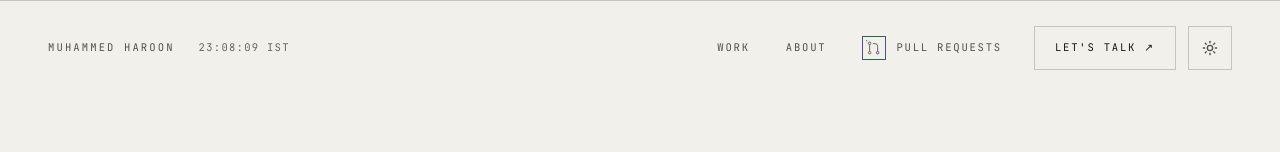
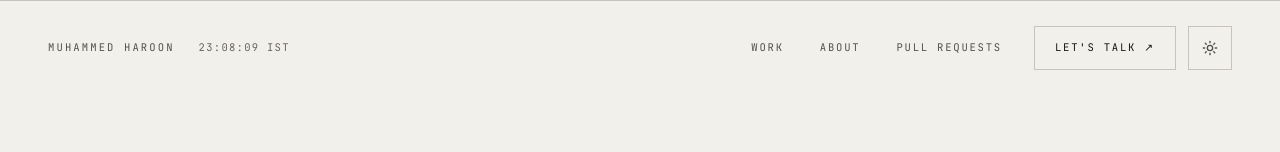
Before and after one commit to haroon0x/portfolio, a React (Vite) app: page / in a window 1280 px wide. Shown: the top 152 px of the page. Built offline with nearby package versions, Linux system fonts and the light colour scheme.

Commit message:
revert(nav): remove PR glyph
Restore the plain Pull Requests link after the glyph missed the visual bar.

```diff
--- a/src/components/Header.tsx
+++ b/src/components/Header.tsx
@@ -49,55 +49,6 @@ function IstClock() {
     <time aria-label="Current time in India" className="hidden w-[7.5rem] font-mono text-[0.66rem] tabular-nums uppercase tracking-[0.12em] text-text-muted sm:block">
       {time}
     </time>
-  );
-}
-
-function PullRequestFlow({ begin }: { begin: string }) {
-  return (
-    <circle className="live-pr-flow" r="1.15">
-      <animateMotion
-        begin={begin}
-        dur="3.2s"
-        repeatCount="indefinite"
-        path="M10 5h2.5A3.5 3.5 0 0 1 16 8.5v6.25"
-        keyTimes="0;1"
-        calcMode="spline"
-        keySplines="0.35 0 0.15 1"
-      />
-      <animate
-        begin={begin}
-        attributeName="opacity"
-        dur="3.2s"
-        repeatCount="indefinite"
-        values="0;1;1;0"
-        keyTimes="0;0.08;0.9;1"
-      />
-    </circle>
-  );
-}
-
-function PullRequestMark({ reduceMotion }: { reduceMotion: boolean }) {
-  return (
-    <span
-      aria-hidden="true"
-      className={`live-pr-mark${reduceMotion ? '' : ' live-pr-mark--animated'}`}
-    >
-      <svg viewBox="0 0 22 22" fill="none" className="h-4 w-4">
-        <path className="live-pr-branch" d="M5 6.5v9" />
-        <path className="live-pr-branch" d="M10 5h2.5A3.5 3.5 0 0 1 16 8.5V15" />
-        <circle className="live-pr-node" cx="5" cy="4.5" r="1.75" />
-        <circle className="live-pr-node" cx="5" cy="17.5" r="1.75" />
-        <circle className="live-pr-merge-node" cx="16" cy="17.5" r="1.75" />
-        {reduceMotion ? (
-          <circle className="live-pr-flow" cx="16" cy="14.75" r="1.15" />
-        ) : (
-          <>
-            <PullRequestFlow begin="0s" />
-            <PullRequestFlow begin="-1.6s" />
-          </>
-        )}
-      </svg>
-    </span>
   );
 }
 
@@ -185,9 +136,8 @@ export default function Header() {
           ))}
           <Link
             to="/pull-requests"
-            className="group flex min-h-11 items-center gap-2.5 px-4 font-mono text-[0.66rem] uppercase tracking-[0.17em] text-text-secondary transition-colors hover:text-text-primary"
+            className="flex min-h-11 items-center px-4 font-mono text-[0.66rem] uppercase tracking-[0.17em] text-text-secondary transition-colors hover:text-text-primary"
           >
-            <PullRequestMark reduceMotion={shouldReduceMotion ?? false} />
             Pull requests
           </Link>
           <a
@@ -244,10 +194,7 @@ export default function Header() {
                 onClick={() => setIsMenuOpen(false)}
                 className="flex min-h-14 items-center justify-between border-b border-border font-mono text-xs uppercase tracking-[0.16em] text-text-primary"
               >
-                <span className="flex items-center gap-3">
-                  <PullRequestMark reduceMotion={shouldReduceMotion ?? false} />
-                  Pull requests
-                </span>
+                Pull requests
                 <span className="text-accent">↗</span>
               </Link>
               <a
--- a/src/index.css
+++ b/src/index.css
@@ -90,72 +90,6 @@
   min-height: 100vh;
   overflow: clip;
   background: rgb(var(--color-bg));
-}
-
-.live-pr-mark {
-  --live-pr-angle: 0deg;
-  display: inline-flex;
-  width: 1.5rem;
-  height: 1.5rem;
-  flex: none;
-  align-items: center;
-  justify-content: center;
-  border: 1px solid transparent;
-  border-image: linear-gradient(135deg, rgb(var(--color-status-open)), rgb(var(--color-status-merged))) 1;
-  color: rgb(var(--color-text-muted));
-  transition: color 180ms ease;
-}
-
-.group:hover .live-pr-mark {
-  color: rgb(var(--color-text-secondary));
-}
-
-.live-pr-branch {
-  stroke: currentColor;
-  stroke-width: 1.35;
-  stroke-linecap: round;
-  stroke-linejoin: round;
-}
-
-.live-pr-node {
-  fill: rgb(var(--color-bg));
-  stroke: currentColor;
-  stroke-width: 1.35;
-}
-
-.live-pr-merge-node {
-  fill: rgb(var(--color-bg));
-  stroke: rgb(var(--color-status-merged));
-  stroke-width: 1.35;
-}
-
-.live-pr-flow {
-  fill: rgb(var(--color-status-open));
-  filter: drop-shadow(0 0 3px rgb(var(--color-status-open) / 0.9));
-}
-
-.live-pr-mark--animated {
-  border-image: conic-gradient(
-    from var(--live-pr-angle),
-    rgb(var(--color-status-open)) 0deg,
-    rgb(var(--color-status-merged)) 90deg,
-    rgb(var(--color-status-open)) 180deg,
-    rgb(var(--color-status-merged)) 270deg,
-    rgb(var(--color-status-open)) 360deg
-  ) 1;
-  animation: live-pr-border-flow 2.4s linear infinite;
-}
-
-@property --live-pr-angle {
-  syntax: "<angle>";
-  inherits: false;
-  initial-value: 0deg;
-}
-
-@keyframes live-pr-border-flow {
-  to {
-    --live-pr-angle: 360deg;
-  }
 }
 
 html.theme-transition,
```
